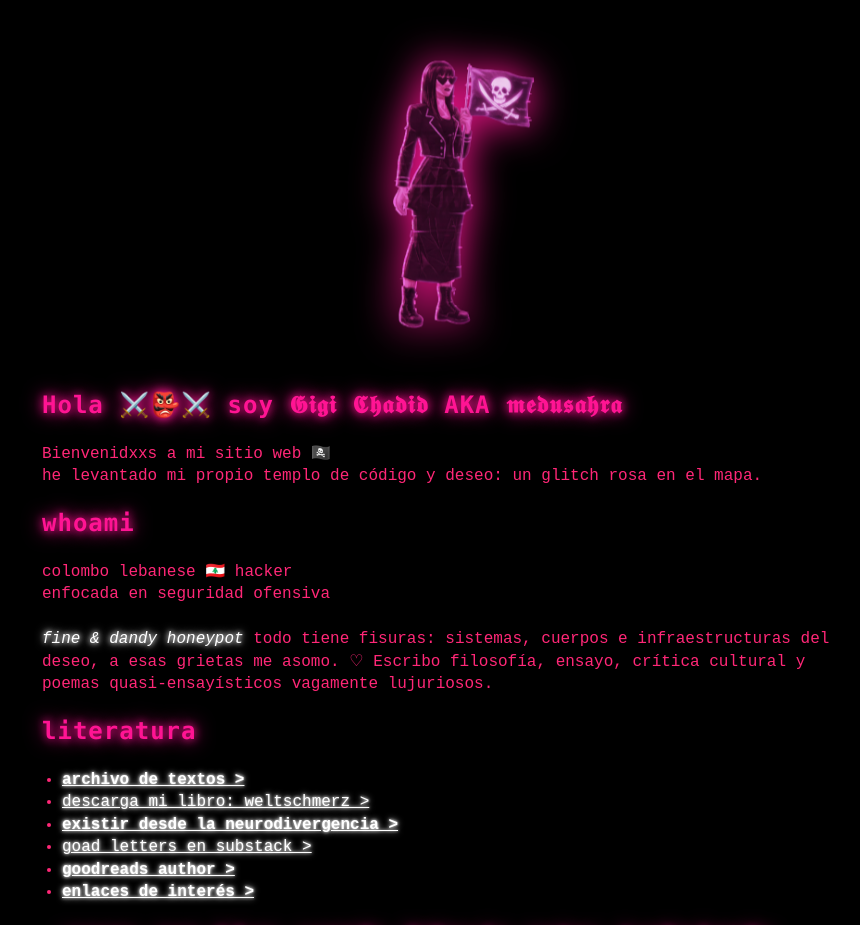
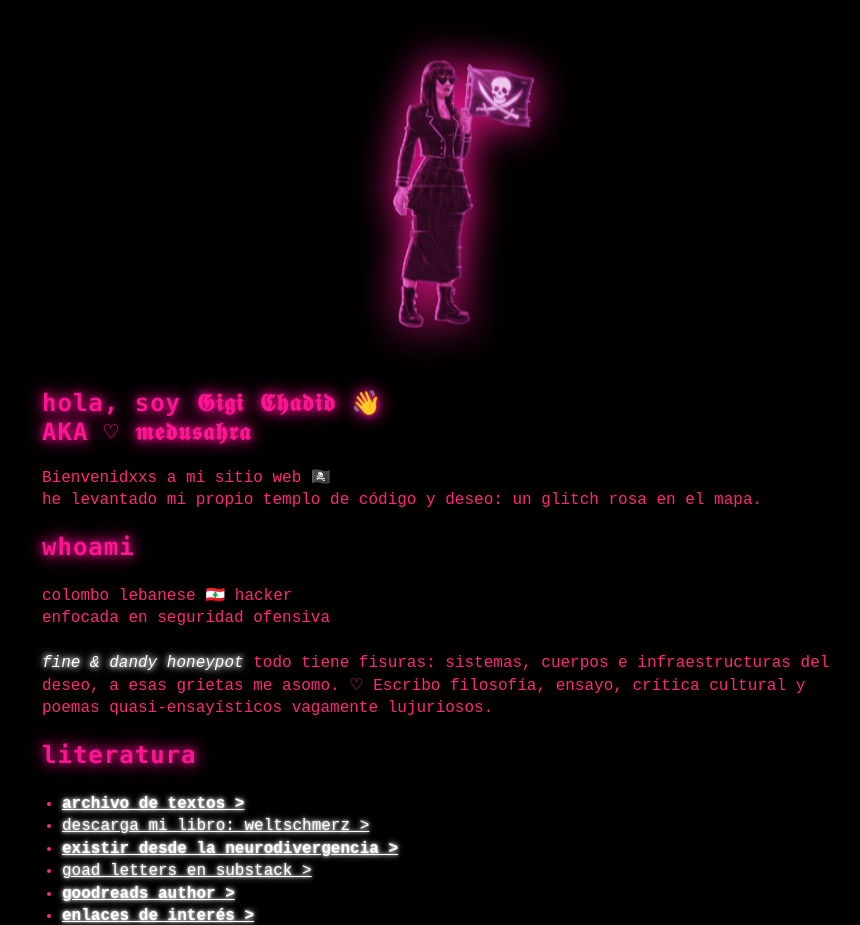
Before and after one commit to medusahra/medusahra.github.io, a Jekyll site: the page built from index.md, in a window 1280 px wide. Shown: the top 925 px of the page, without its empty margins (198-1058 px from the left). Built offline with Jekyll 4.4.1, drawn with Linux system fonts in a browser that asks for light colours.

Commit message:
Update index.md

```diff
--- a/index.md
+++ b/index.md
@@ -3,8 +3,10 @@ layout: home
 ---
 <img src="/assets/logo-small.png" alt="Logo" style="max-width: 200px; display: block; margin: 80px auto 20px; filter: drop-shadow(0 0 20px #ff1493);">
 
-# Hola ⚔️👺⚔️ soy 𝕲𝖎𝖌𝖎 𝕮𝖍𝖆𝖉𝖎𝖉 AKA 𝖒𝖊𝖉𝖚𝖘𝖆𝖍𝖗𝖆
-
+<h1 style="line-height: 1.2;">
+hola, soy 𝕲𝖎𝖌𝖎 𝕮𝖍𝖆𝖉𝖎𝖉 👋<br>
+AKA ♡ 𝖒𝖊𝖉𝖚𝖘𝖆𝖍𝖗𝖆
+</h1>
 
 Bienvenidxxs a mi sitio web 🏴‍☠️
 
```
